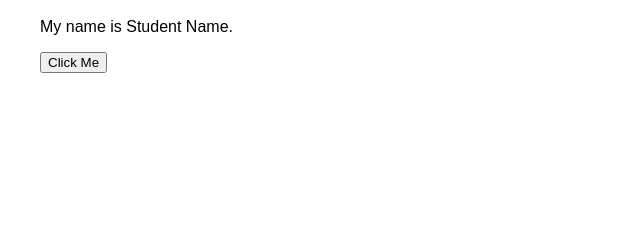
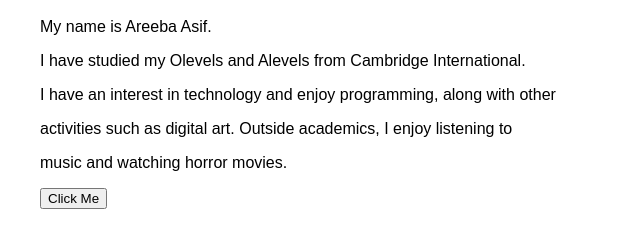
Before and after one commit to areebaxx/MyFirstGithubProject, a plain HTML site: page index.html in a window 1280 px wide. Shown: the part 80-328 px from the top of the page, without its empty margins (0-640 px from the left). Drawn offline with Linux system fonts and the light colour scheme.

Commit message:
add student introduction

```diff
--- a/index.html
+++ b/index.html
@@ -7,7 +7,11 @@
 </head>
 <body>
   <h1>Welcome to My Portfolio</h1>
-  <p>My name is Student Name.</p>
+  <p>My name is Areeba Asif.</p>
+  <p>I have studied my Olevels and Alevels from Cambridge International.</p>
+  <p>I have an interest in technology and enjoy programming, along with other</p>
+  <p>activities such as digital art. Outside academics, I enjoy listening to</p>
+  <p>music and watching horror movies.</p>
   <button onclick="showMessage()">Click Me</button>
   <script src="script.js"></script>
 </body>
```
